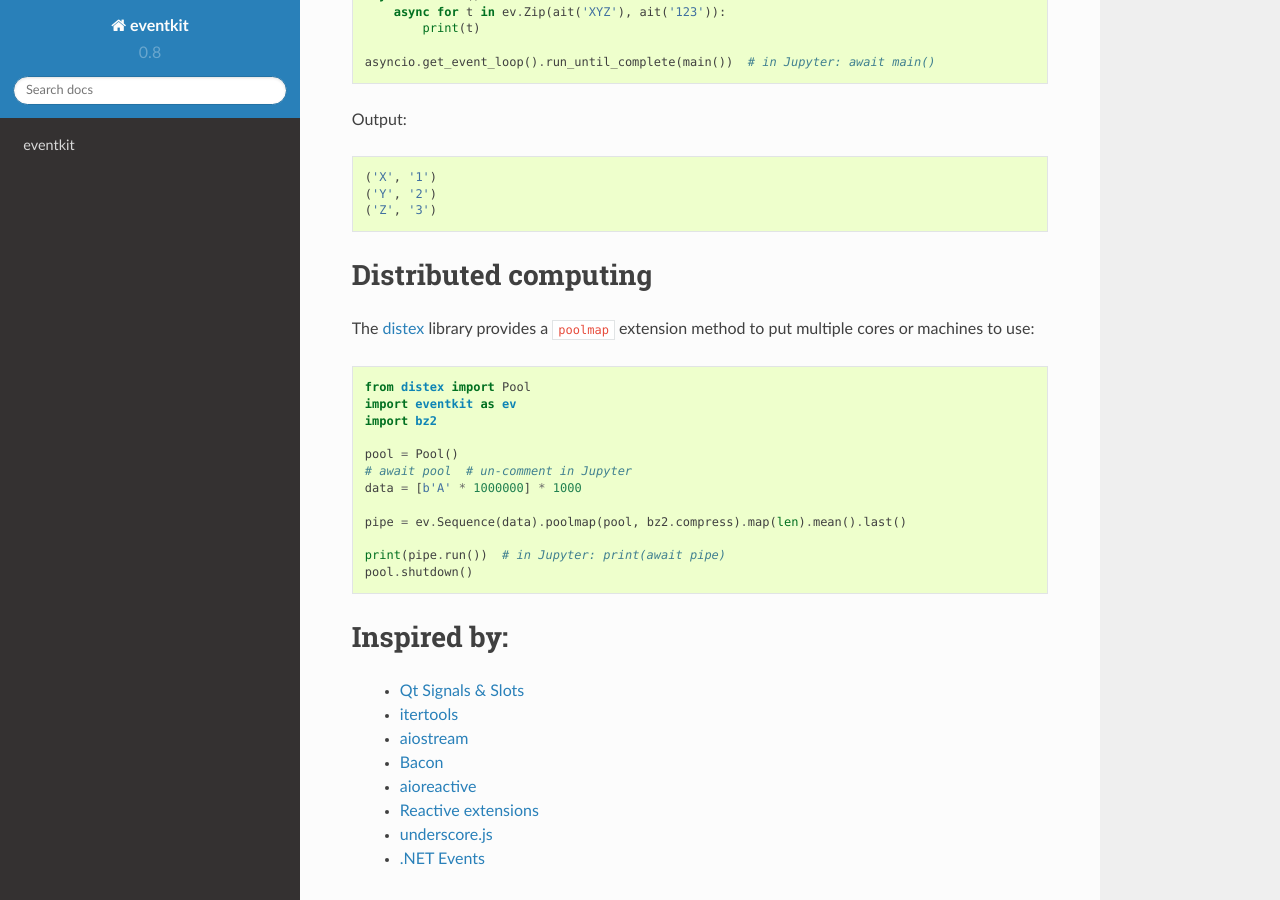
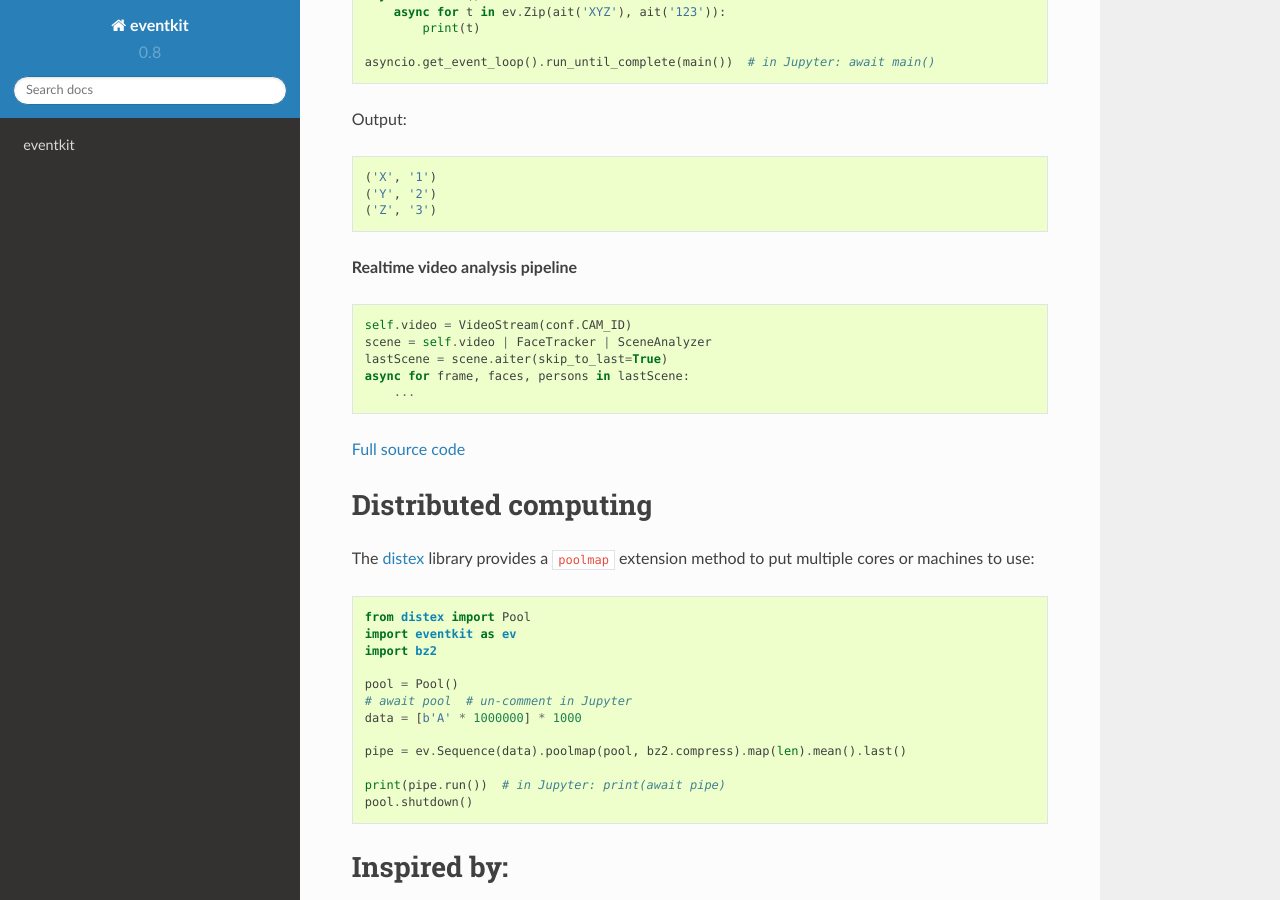
Before and after one commit to erdewit/eventkit, a Sphinx documentation site: the page built from docs/index.rst, in a window 1280 px wide and 900 px high, scrolled down 1760 px. Built offline with Sphinx 7.4.7 and the Read the Docs theme 2.0.0, drawn with Linux system fonts in a browser that asks for light colours.

Commit message:
video example added

```diff
--- a/README.rst
+++ b/README.rst
@@ -99,6 +99,18 @@ Output::
     ('Y', '2')
     ('Z', '3')
 
+**Realtime video analysis pipeline**
+
+.. code-block:: python
+
+    self.video = VideoStream(conf.CAM_ID)
+    scene = self.video | FaceTracker | SceneAnalyzer
+    lastScene = scene.aiter(skip_to_last=True)
+    async for frame, faces, persons in lastScene:
+        ...
+
+`Full source code <https://github.com/erdewit/heartwave/blob/396eae46bb975d7f5e3cb943e813996dac951c8d/heartwave/app.py#L88>`_
+
 Distributed computing
 ---------------------
 
@@ -136,7 +148,7 @@ Inspired by:
 Documentation
 -------------
 
-The complete `API documentation <http://rawgit.com/erdewit/eventkit/master/docs/html/api.html>`_.
+The complete `API documentation <https://eventkit.readthedocs.io/en/latest/api.html>`_.
 
 
 
```
Also changed, not shown: docs/html/index.html (+11 -2 lines), docs/html/searchindex.js, 1 other file.
